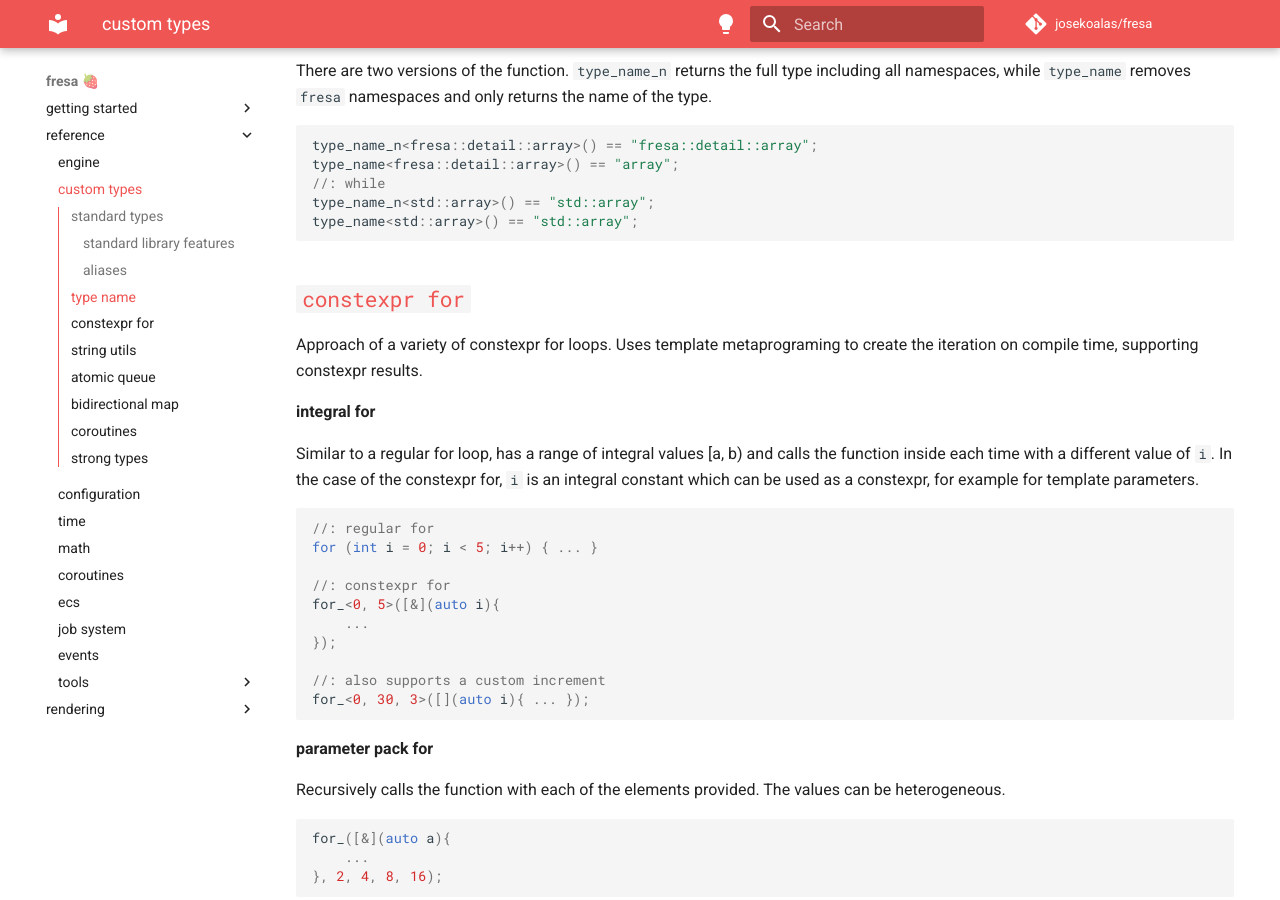
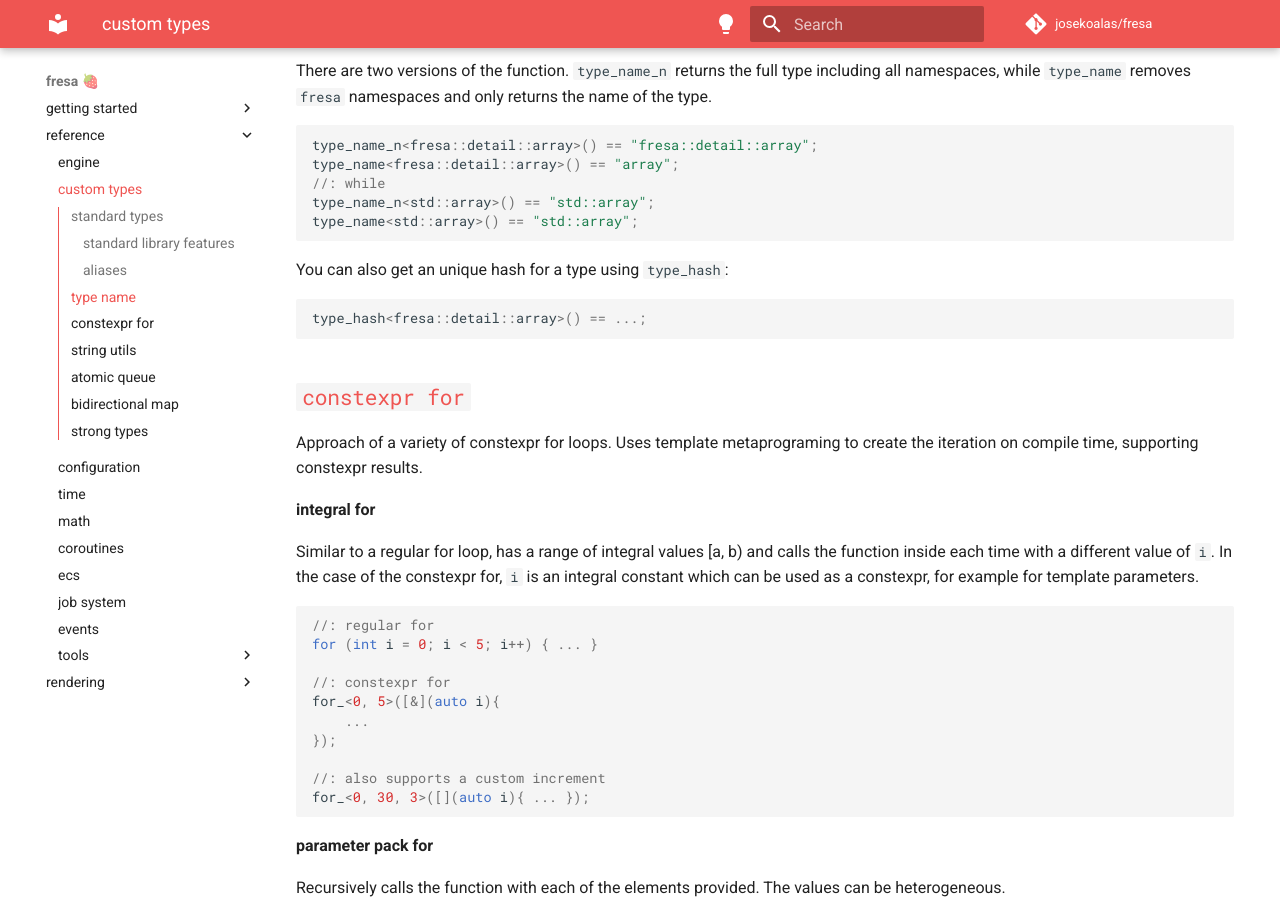
Before and after one commit to eerii/fresa, an MkDocs documentation site: the page built from docs/reference/types.md, in a window 1280 px wide and 900 px high, scrolled down 2711 px. Built offline with MkDocs 1.6.1 and Material for MkDocs 9.7.7, drawn with Linux system fonts in a browser that asks for light colours; comment, search, counter and statistics services are not loaded; the version menu is left out; some of the changed text lies outside the part shown.

Commit message:
[0.5.6] Quick Fixes ✨

````diff
--- a/docs/reference/types.md
+++ b/docs/reference/types.md
@@ -98,6 +98,12 @@ type_name<fresa::detail::array>() == "array";
 //: while
 type_name_n<std::array>() == "std::array";
 type_name<std::array>() == "std::array";
+```
+
+You can also get an unique hash for a type using `type_hash`:
+
+```cpp
+type_hash<fresa::detail::array>() == ...;
 ```
 
 ## [`constexpr for`](https://github.com/josekoalas/fresa/blob/main/types/constexpr_for.h)
@@ -232,10 +238,6 @@ auto b_range = map.get_b("b"); // == {1, 2}
 map.remove_a(1); // map == {{2, "b"}}
 ```
 
-## [`coroutines`](https://github.com/josekoalas/fresa/blob/main/types/coroutines.h)
-
-See [coroutines](coroutines.md).
-
 ## [`strong types`](https://github.com/josekoalas/fresa/blob/main/types/strong_types.h)
 
 A reimplementation of rollbear's [strong type](https://github.com/rollbear/strong_type) library. The functionality and usage is mostly the same, but I simplified it a bit for our usecase and used concepts instead of SFINAE for clarity since `c++20` is already required for the rest of the engine. All credits go to their implementation.
````
Also changed, not shown: CHANGELOG.md (+1 -0 lines), docs/rendering/introduction.md (+1 -1 lines), 5 other files.
